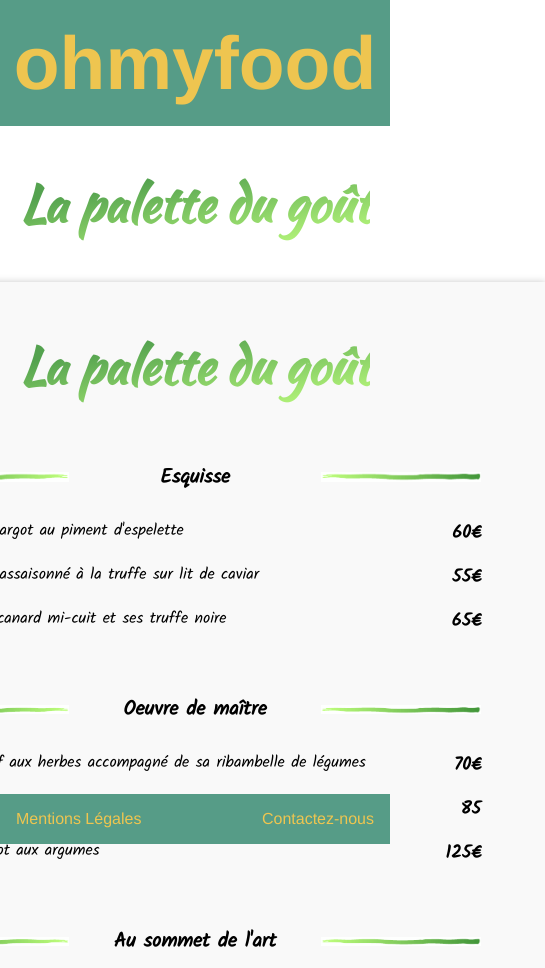
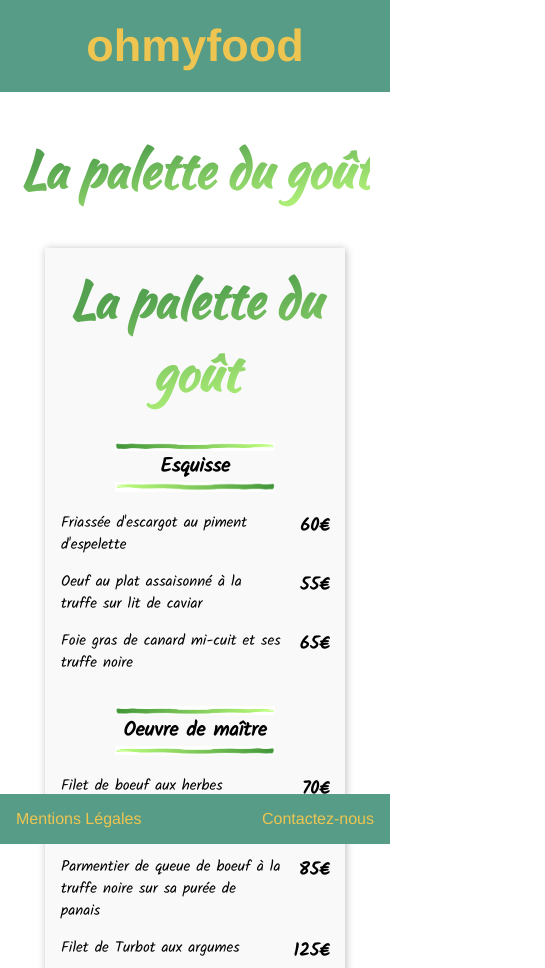
Before and after one commit to annesoflouret/Projet-3, a plain HTML site: page menu-4.html in a window 390 px wide. Shown: the top 968 px of the page, 545 px wide, since content can reach past the window. Drawn offline with Linux system fonts and the light colour scheme.

Commit message:
full responsive

```diff
--- a/css/mentions-legales.css
+++ b/css/mentions-legales.css
@@ -1,5 +1,12 @@
 /*Mention Légale*/
 #lorem-ipsum
 {
-  margin: 5em;
+	text-align: justify;
+  	margin: 5em;
 }
+
+#mentions-legales
+{
+	text-align: center;
+	font-size: 20px;
+}
--- /dev/null
+++ b/css/responsive-menus.css
@@ -0,0 +1,68 @@
+/* CCS pour les écrans à partir de 800px */
+@media only screen and (max-width: 800px)
+{
+	/* Menus détaillés */
+	#container-1, #container-2, #container-3, #container-4
+	{
+		width: 480px;
+		height: auto;
+		padding: 1em;
+	}
+
+	.subtitle
+	{
+		flex-direction: column;
+		margin-bottom: 1em;
+	}
+
+	.mini-title
+	{
+		margin: 0;
+
+	}
+
+	.price, .price-2
+	{
+		margin-left: 1em;
+	}
+
+	.food, .food-1
+	{
+		font-size: 15px;
+	}
+	/* Menu 1 */
+
+	/* Menu 2 */
+
+	#chic
+	{
+		margin: 40px 0 0 0;
+	}
+	#appetit, #plaisir, #gourmandises
+	{
+		margin: 0;
+	}
+
+	/* Menus 3 */
+
+	/* Menu 4*/
+
+	.gout
+	{
+		text-align: center;
+	}
+
+
+}
+/* CCS pour les écrans à partir de 550px */
+@media only screen and (max-width: 500px)
+{
+	/* Menus détaillés */
+	#container-1, #container-2, #container-3, #container-4
+	{
+		width: 300px;
+		height: auto;
+		padding: 1em;
+	}
+
+}
--- a/css/responsive.css
+++ b/css/responsive.css
@@ -30,20 +30,10 @@
 
 	}
 
-#container-1
+	/* Mentions legales */
+	#lorem-ipsum
 	{
-	width: 300px;
-	padding: 0.2em;
-}
-
-.subtitle
-{
-	flex-direction: column;
-}
-
-.mini-title
-{
-	margin: 0;
-
+		margin: 2em 2em 5em 2em;
+		text-align: justify;
 	}
 }
--- a/css/style.css
+++ b/css/style.css
@@ -74,7 +74,6 @@ figure, p
   transition-duration: 800ms;
 
 }
-
 .moving-text:hover
 {
   transform: scale(1.15);
--- a/menu-4.html
+++ b/menu-4.html
@@ -8,15 +8,17 @@
         <link rel="stylesheet" href="css/style.css" />
         <link rel="stylesheet" href="css/menus.css"/>
         <link rel="stylesheet" href="css/menu-4.css"/>
+        <link rel="stylesheet" href="css/responsive.css"/>
+        <link rel="stylesheet" href="css/responsive-menus.css"/>
     </head>
     <body>
-       <section id="topbar">
+       <section>
             <header id="top-bar">
                 <h1 id="name">ohmyfood</h1>
             </header>
         </section>
         <main>
-        <header id="menu-1-title">
+        <header>
             <h2 class="gout">La palette du goût</h2>
         </header>
             <section id="container-4">
@@ -54,7 +56,7 @@
                     </article>
                     <article class="food">
                         <p>Parmentier de queue de boeuf à la truffe noire sur sa purée de panais</p>
-                        <p class="price">85</p>
+                        <p class="price">85€</p>
                     </article>
                     <article class="food">
                         <p>Filet de Turbot aux argumes</p>
@@ -86,4 +88,5 @@
             <p><a class="btn" href="mentions-legales.html">Mentions Légales</a></p>
             <p><a class="btn" href="mailto:contact@ohmyfood.com">Contactez-nous</a></p>
         </footer>
+    </body>
 </html>
```
Also changed, not shown: index.html (+1 -1 lines), mentions-legales.html (+5 -1 lines), menu-1.html (+5 -3 lines), menu-2.html (+5 -3 lines), menu-3.html (+6 -3 lines), css/menu-3.css (line endings or trailing spaces), css/menu-4.css (line endings or trailing spaces). Lines whose indentation alone changed are shown as unchanged.
